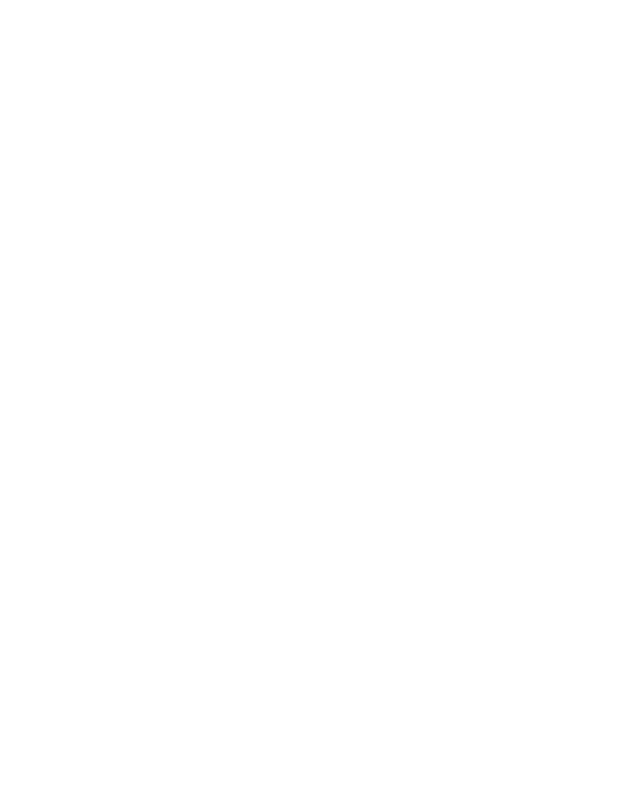
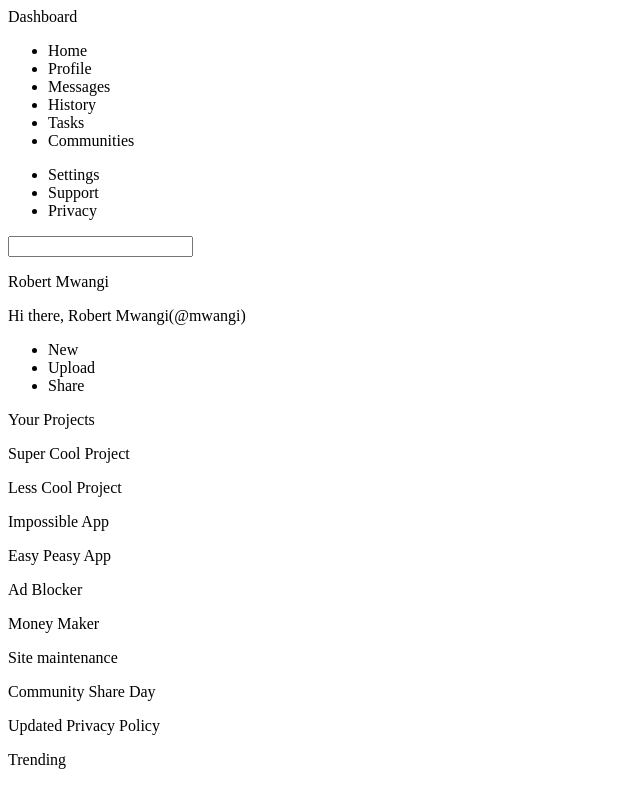
Before and after one commit to GichukiMwangi88/admindashboard, a plain HTML site: page admin.html in a window 1280 px wide. Shown: the whole page, without its empty margins (0-640 px from the left). Drawn offline with Linux system fonts and the light colour scheme.

Commit message:
Created html skeleton for the admin dashboard

```diff
--- a/admin.html
+++ b/admin.html
@@ -3,7 +3,79 @@
   <head>
     <meta charset="UTF-8" />
     <meta name="viewport" content="width=device-width, initial-scale=1.0" />
+    <link
+      href="https://fonts.googleapis.com/icon?family=Material+Icons"
+      rel="stylesheet"
+    />
     <title>Document</title>
   </head>
-  <body></body>
+  <body>
+    <div class="sidebar">
+      <div class="header">Dashboard</div>
+      <ul>
+        <li>Home</li>
+        <li>Profile</li>
+        <li>Messages</li>
+        <li>History</li>
+        <li>Tasks</li>
+        <li>Communities</li>
+      </ul>
+      <ul>
+        <li>Settings</li>
+        <li>Support</li>
+        <li>Privacy</li>
+      </ul>
+    </div>
+    <div class="navbar">
+      <input type="text" />
+      <p>Robert Mwangi</p>
+      <p>Hi there, Robert Mwangi(@mwangi)</p>
+      <ul>
+        <li>New</li>
+        <li>Upload</li>
+        <li>Share</li>
+      </ul>
+    </div>
+
+    <div class="projects">
+      <header>Your Projects</header>
+      <div class="card">
+        <p class="title">Super Cool Project</p>
+        <p></p>
+      </div>
+      <div class="card">
+        <p class="title">Less Cool Project</p>
+        <p></p>
+      </div>
+      <div class="card">
+        <p class="title">Impossible App</p>
+        <p></p>
+      </div>
+      <div class="card">
+        <p class="title">Easy Peasy App</p>
+        <p></p>
+      </div>
+      <div class="card">
+        <p class="title">Ad Blocker</p>
+        <p></p>
+      </div>
+      <div class="card">
+        <p class="title">Money Maker</p>
+        <p></p>
+      </div>
+    </div>
+
+    <div class="announcements">
+      <p class="title">Site maintenance</p>
+      <p></p>
+      <p class="title">Community Share Day</p>
+      <p></p>
+      <p class="title">Updated Privacy Policy</p>
+      <p></p>
+    </div>
+
+    <div class="trending">
+      <p class="title">Trending</p>
+    </div>
+  </body>
 </html>
```
